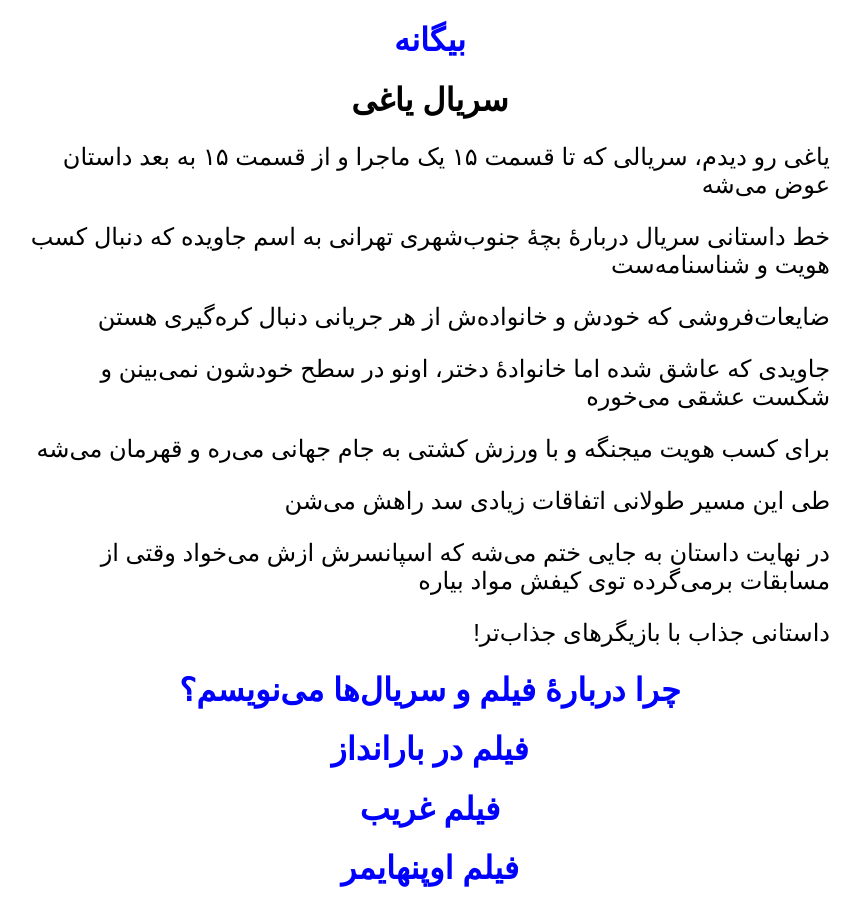
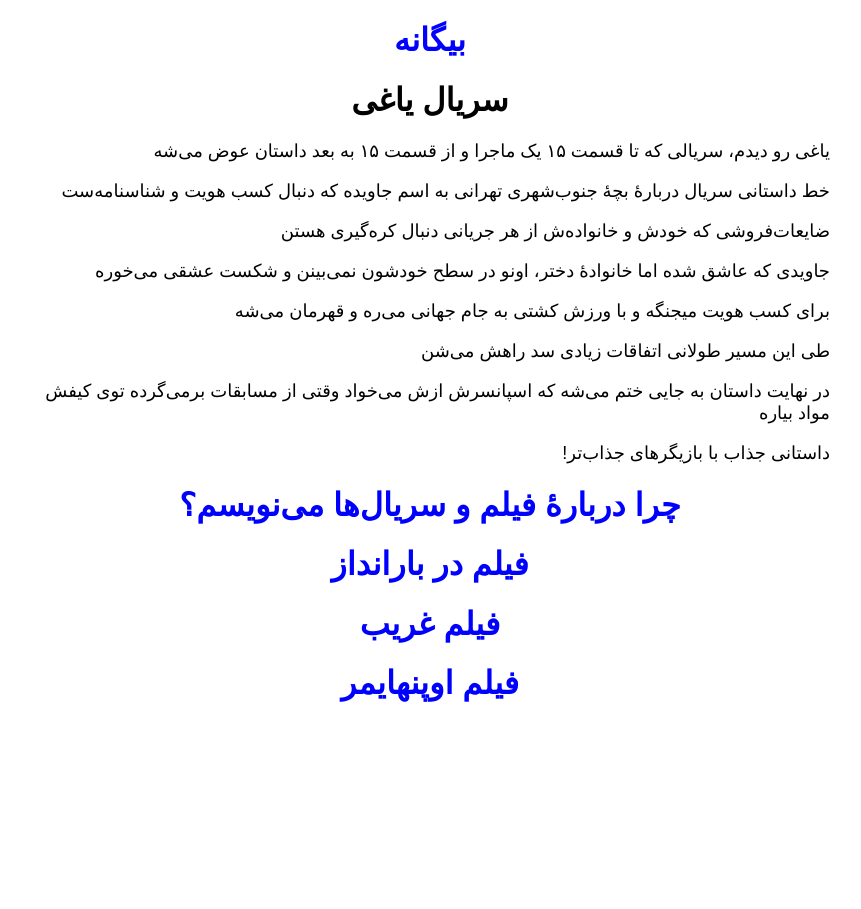
Before and after one commit to darkblog/darkblog.github.io, a Jekyll site: the page built from _posts/2023-8-19-4.md, in a window 1280 px wide. Shown: the whole page, without its empty margins (210-1071 px from the left). Built offline with Jekyll 4.4.1, drawn with Linux system fonts in a browser that asks for light colours.

Commit message:
Update default.html

```diff
--- a/_layouts/default.html
+++ b/_layouts/default.html
@@ -10,7 +10,7 @@
 <title>{{ page.title }}</title>
 <meta name="description" content="{{ page.title }}">
 <link rel="canonical" href="{{ page.url | replace:'index.html','' | prepend: site.baseurl | prepend: site.url }}">
-<style>body{font-family:sans-serif;margin:auto;max-width:800px;text-align:center;padding:0 20px 0 20px}a{color:blue;text-decoration:none}p{text-align:right;font-size:x-large}</style>
+<style>body{font-family:sans-serif;margin:auto;max-width:800px;text-align:center;padding:0 20px 0 20px}a{color:blue;text-decoration:none}p{text-align:right;font-size:large}</style>
 </head>
 <body>
 <h1><a href="https://biganeh.com/">بیگانه</a></h1>
```
